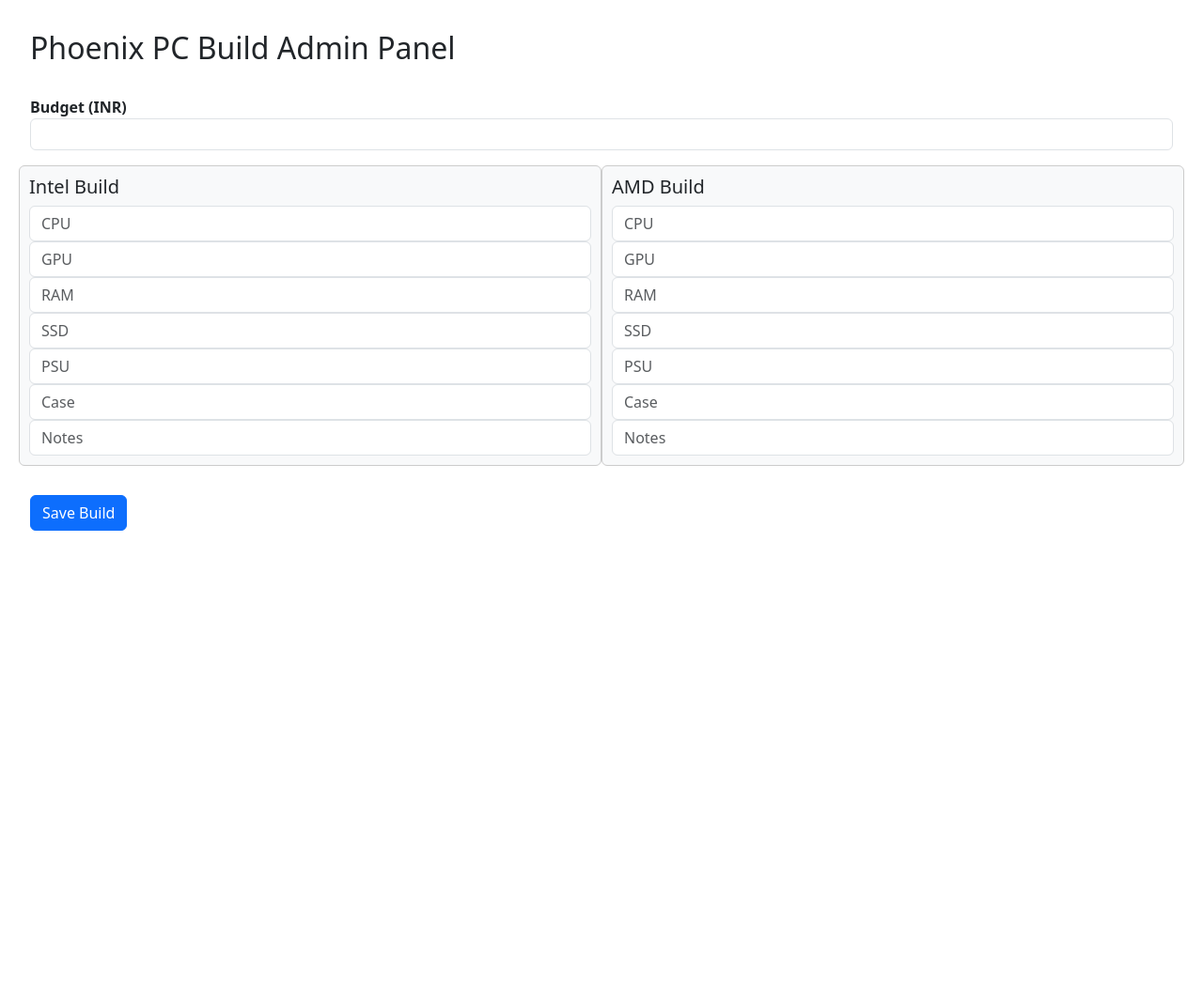
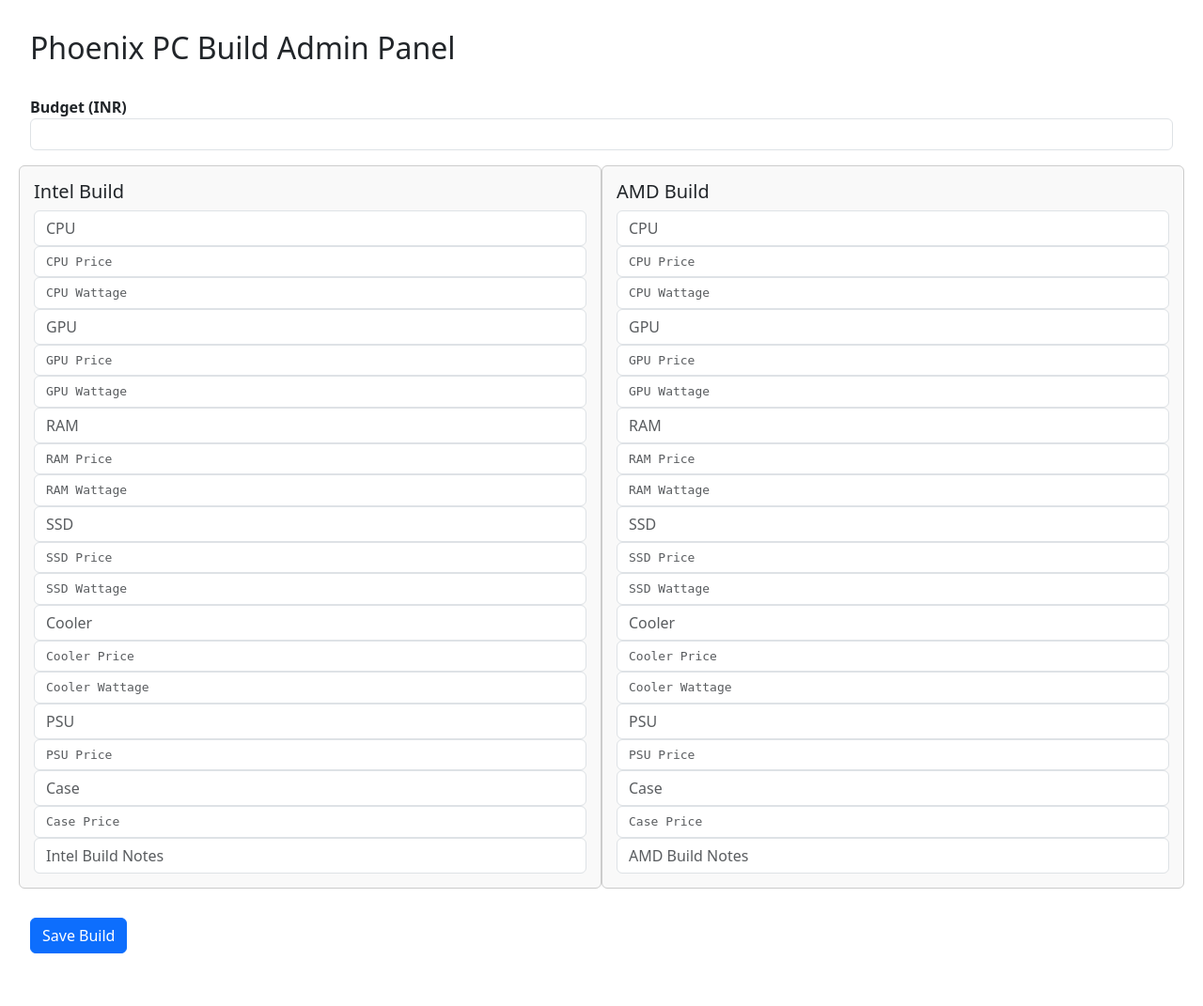
Before and after one commit to admin-phoenixpc/quote, a Flask app: page / in a window 1280 px wide. Shown: the whole page at 94% size. Before the commit the page ends 565 px from the top, so only its background shows below. Run offline with Flask 3, Linux system fonts and the light colour scheme.

Commit message:
Update index.html

```diff
--- a/templates/index.html
+++ b/templates/index.html
@@ -13,10 +13,10 @@
     label { font-weight: 600; margin-top: 8px; }
     .form-section {
       border: 1px solid #ccc;
-      padding: 10px;
+      padding: 15px;
       border-radius: 6px;
       margin-bottom: 15px;
-      background-color: #f8f9fa;
+      background-color: #f9f9f9;
     }
   </style>
 </head>
@@ -34,24 +34,64 @@
       <div class="col-md-6 form-section">
         <h5>Intel Build</h5>
         <input class="form-control" name="intel_cpu" placeholder="CPU" required />
+        <input class="form-control" name="intel_cpu_price" placeholder="CPU Price" type="number" required />
+        <input class="form-control" name="intel_cpu_watt" placeholder="CPU Wattage" type="number" required />
+
         <input class="form-control" name="intel_gpu" placeholder="GPU" required />
+        <input class="form-control" name="intel_gpu_price" placeholder="GPU Price" type="number" required />
+        <input class="form-control" name="intel_gpu_watt" placeholder="GPU Wattage" type="number" required />
+
         <input class="form-control" name="intel_ram" placeholder="RAM" required />
+        <input class="form-control" name="intel_ram_price" placeholder="RAM Price" type="number" required />
+        <input class="form-control" name="intel_ram_watt" placeholder="RAM Wattage" type="number" required />
+
         <input class="form-control" name="intel_ssd" placeholder="SSD" required />
+        <input class="form-control" name="intel_ssd_price" placeholder="SSD Price" type="number" required />
+        <input class="form-control" name="intel_ssd_watt" placeholder="SSD Wattage" type="number" required />
+
+        <input class="form-control" name="intel_cooler" placeholder="Cooler" required />
+        <input class="form-control" name="intel_cooler_price" placeholder="Cooler Price" type="number" required />
+        <input class="form-control" name="intel_cooler_watt" placeholder="Cooler Wattage" type="number" required />
+
         <input class="form-control" name="intel_psu" placeholder="PSU" required />
+        <input class="form-control" name="intel_psu_price" placeholder="PSU Price" type="number" required />
+
         <input class="form-control" name="intel_case" placeholder="Case" required />
-        <input class="form-control" name="intel_note" placeholder="Notes" />
+        <input class="form-control" name="intel_case_price" placeholder="Case Price" type="number" required />
+
+        <input class="form-control" name="intel_note" placeholder="Intel Build Notes" />
       </div>
 
       <!-- AMD Section -->
       <div class="col-md-6 form-section">
         <h5>AMD Build</h5>
         <input class="form-control" name="amd_cpu" placeholder="CPU" required />
+        <input class="form-control" name="amd_cpu_price" placeholder="CPU Price" type="number" required />
+        <input class="form-control" name="amd_cpu_watt" placeholder="CPU Wattage" type="number" required />
+
         <input class="form-control" name="amd_gpu" placeholder="GPU" required />
+        <input class="form-control" name="amd_gpu_price" placeholder="GPU Price" type="number" required />
+        <input class="form-control" name="amd_gpu_watt" placeholder="GPU Wattage" type="number" required />
+
         <input class="form-control" name="amd_ram" placeholder="RAM" required />
+        <input class="form-control" name="amd_ram_price" placeholder="RAM Price" type="number" required />
+        <input class="form-control" name="amd_ram_watt" placeholder="RAM Wattage" type="number" required />
+
         <input class="form-control" name="amd_ssd" placeholder="SSD" required />
+        <input class="form-control" name="amd_ssd_price" placeholder="SSD Price" type="number" required />
+        <input class="form-control" name="amd_ssd_watt" placeholder="SSD Wattage" type="number" required />
+
+        <input class="form-control" name="amd_cooler" placeholder="Cooler" required />
+        <input class="form-control" name="amd_cooler_price" placeholder="Cooler Price" type="number" required />
+        <input class="form-control" name="amd_cooler_watt" placeholder="Cooler Wattage" type="number" required />
+
         <input class="form-control" name="amd_psu" placeholder="PSU" required />
+        <input class="form-control" name="amd_psu_price" placeholder="PSU Price" type="number" required />
+
         <input class="form-control" name="amd_case" placeholder="Case" required />
-        <input class="form-control" name="amd_note" placeholder="Notes" />
+        <input class="form-control" name="amd_case_price" placeholder="Case Price" type="number" required />
+
+        <input class="form-control" name="amd_note" placeholder="AMD Build Notes" />
       </div>
     </div>
 
```
